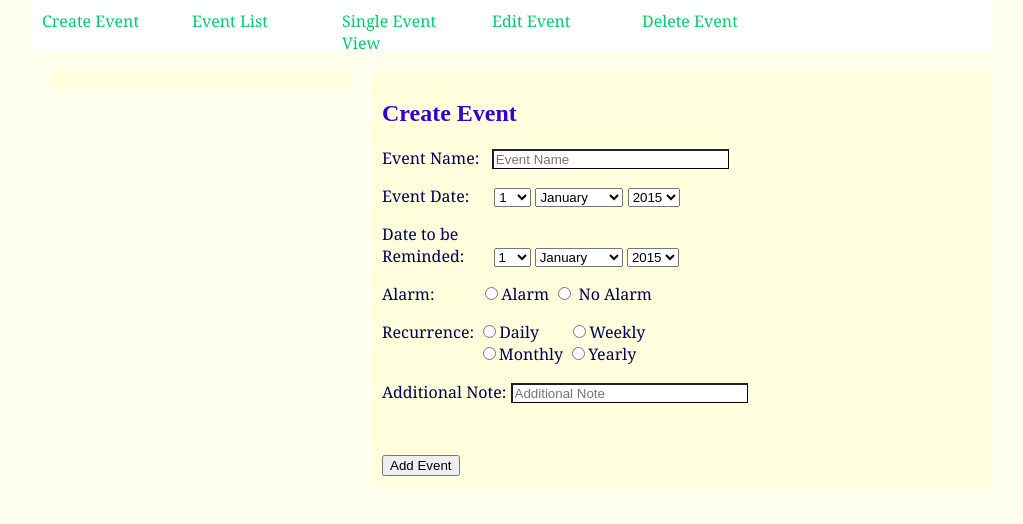
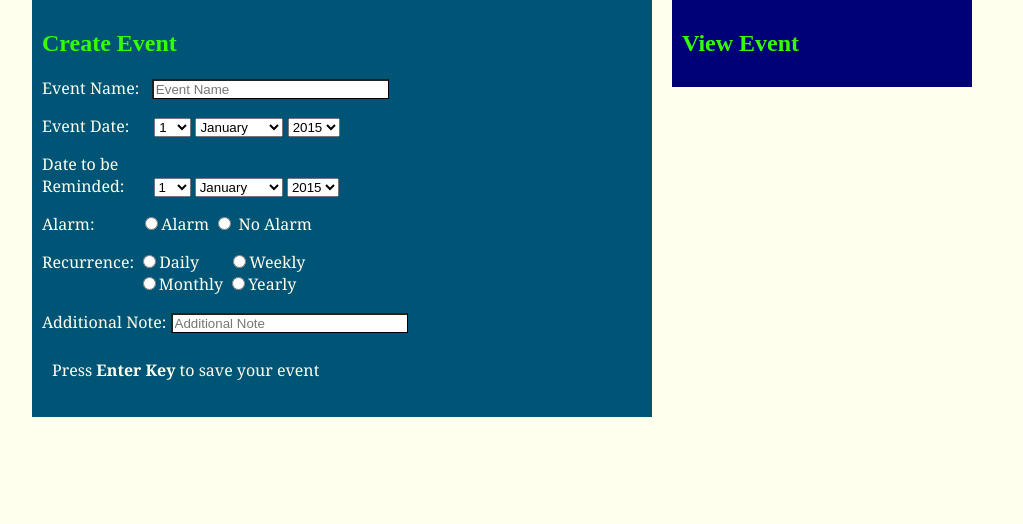
Before and after one commit to lydiaIruo/schedule, a plain HTML site: page home.html in a window 1280 px wide. Shown: the whole page, without its empty margins (128-1151 px from the left). Drawn offline with Linux system fonts and the light colour scheme; a script that the page names is missing.

Commit message:
background changed

```diff
--- a/home.html
+++ b/home.html
@@ -7,23 +7,17 @@
 <link href="style.css" rel="stylesheet" type="text/css" />
 <script src='https://cdn.firebase.com/js/client/2.2.1/firebase.js'></script>
 <script type="text/javascript" src="jquery-1.11.3.min.js"></script>
+
 </head>
 
 <body >
 <div id="Wrapper">
-<nav>
-<ul>
-<li>Create Event</li>
-<li>Event List</li>
-<li>Single Event View</li>
-<li>Edit Event</li>
-<li>Delete Event</li>
-</ul>
-</nav>
+
 
 <article>
-<div id="messagesDiv"></div>
+
 <div id="create">
+<form action="" >
 <h1>Create Event</h1>
 
   <p>Event Name: &nbsp;
@@ -67,7 +61,7 @@
  	</p>
 
     <p>Date to be<br> Reminded:&nbsp;&nbsp;&nbsp;&nbsp;&nbsp;&nbsp;
-    <select name="day" id="remindday">
+    <select name="day1" id="remindday">
     <option>1</option><option>2</option>
     <option>3</option><option>4</option>
     <option>5</option><option>6</option>
@@ -86,7 +80,7 @@
     <option>31</option>
     </select>
 
-    <select name="month" id="remindmonth">
+    <select name="month1" id="remindmonth">
     <option>January</option><option>February</option>
     <option>March</option><option>April</option>
     <option>May</option><option>June</option>
@@ -95,7 +89,7 @@
     <option>November</option><option>December</option>
     </select>
 
-    <select name="year" id="remindyear">
+    <select name="year1" id="remindyear">
     <option>2015</option><option>2016</option>
     <option>2017</option><option>2018</option>
     <option>2019</option><option>2020</option>
@@ -105,25 +99,24 @@
 
     <p>Alarm:&nbsp;&nbsp;&nbsp;&nbsp;&nbsp;&nbsp;&nbsp;&nbsp;&nbsp;&nbsp;
       <input type="radio" name="radioalarm" id="radioalarm" /><label for="radioalarm">Alarm</label>
-      <input type="radio" name="radionoalarm" id="radionoalarm" /><label for="radionoalarm"> No Alarm</label>
+      <input type="radio" name="radioalarm" id="radionoalarm" /><label for="radionoalarm"> No Alarm</label>
   	</p>
 
   	<p>
     Recurrence:
      <label><input type="radio" name="RadioGroup1"  id="RadioGroup1_0" />Daily</label>
      <label>&nbsp;&nbsp;&nbsp;&nbsp;&nbsp;&nbsp;<input type="radio" name="RadioGroup1" id="RadioGroup1_1"/>Weekly</label><br/> &nbsp;&nbsp;&nbsp;&nbsp;&nbsp;&nbsp;&nbsp;&nbsp;&nbsp;&nbsp;&nbsp;&nbsp;&nbsp;&nbsp;&nbsp;&nbsp;&nbsp;&nbsp;&nbsp;&nbsp;&nbsp;&nbsp;
-     <label><input type="radio" name="RadioGroup1"  id="RadioGroup1_2" />Monthly</label>
+     <label><input type="radio" name="RadioGroup!"  id="RadioGroup1_2" />Monthly</label>
      <label><input type="radio" name="RadioGroup1"  id="RadioGroup1_3" />Yearly</label>
     </p>
 
  <p>
  Additional Note:&nbsp;<input type="text" name="txtaddition" id="txtaddition"  placeholder="Additional Note">
  </p>
- <br><br>
-  <input name="addbtn" type="button" value="Add Event"/>
+ <p style="padding:10px;">Press <b>Enter Key</b> to save your event</p>
+ <script>
+var myDataRef=new Firebase('https://lydia-planner.firebaseio.com');
 
-<script>
-var myDataRef=new Firebase('https://lydia-planner.firebaseio.com');
 $('#txtaddition').keypress(function (e) {
         if (e.keyCode == 13) {
           var name = $('#eventtxt').val();
@@ -147,6 +140,7 @@ myDataRef.push({
 	r_year,alarm:alarm,noalarm:noalarm,group1:group1,
 	group2:group2,group3:group3,group4:group4});
           $('#txtaddition').val('');
+		   $('#eventtxt').val('');
         }
       });
 myDataRef.on('child_added', function(snapshot) {
@@ -157,11 +151,17 @@ myDataRef.on('child_added', function(snapshot) {
 	event.alarm,event.noalarm,event.group1,
 	event.group2,event.group3,event.group4);
       });
- function displayEvent(name,text,note) {
-      $('<div/>').text(text).prepend($('<em/>').text(name+': ')).appendTo($('#messagesDiv'));
+ function displayEvent(text,name,note,e_day,e_month,e_year) {
+      $('<div/>').text(text).prepend($('<em/>').text('Event'+':'+name+' '+'Additional Note'+': ')).prepend($('<p/>').text('Event Date'+':'+e_day+'/'+e_year+'/'+e_month)).appendTo($('#messagesDiv'));
         $('#messagesDiv')[0].scrollTop = $('#messagesDiv')[0].scrollHeight;
       };
+
+
 	  </script>
+      </form>
+</div>
+<div id="messagesDiv">
+<h1>View Event</h1>
 </div>
 </article>
 
--- a/style.css
+++ b/style.css
@@ -9,11 +9,13 @@ body{
 #Wrapper{
 	width:960px;
 	margin:0 auto;
+	height:100%;
 }
 #article1{
 		width:960px;
 		margin-top:50px;
 		text-align:center;
+
 }
 #article1 h1{
 	font-size:120px;
@@ -76,22 +78,28 @@ nav a:hover{
 #messagesDiv{
 	width:280px;
 	float:left;
-	background:#ffd;
-	margin:20px;
+	background:#007;
+	color:#3F0;
+	margin:0px 20px 20px 20px;
 	padding:10px;
 }
 #create{
 	width:600px;
 	float:left;
-	background:#ffd;
-	margin:20px 0px 20px 0px;
+	background:#057;
+	color:#fff;
+	margin:0px 0px 20px 0px;
 	padding:10px;
 }
 article{
 	width:960px;
+
+
+	height:100%;
 }
+
 article h1{
-	color:#30C;
+	color:#3F0;
 }
 input[type=text]{
 	width:230px;
@@ -101,7 +109,7 @@ input[type=text]{
 	border-right:1px #000 solid;
 }
 article p{
-	color:#005;
+	color:#ffe;
 	font-size:16px;
 	font-family:Georgia, "Times New Roman", Times, serif;
 }
```
